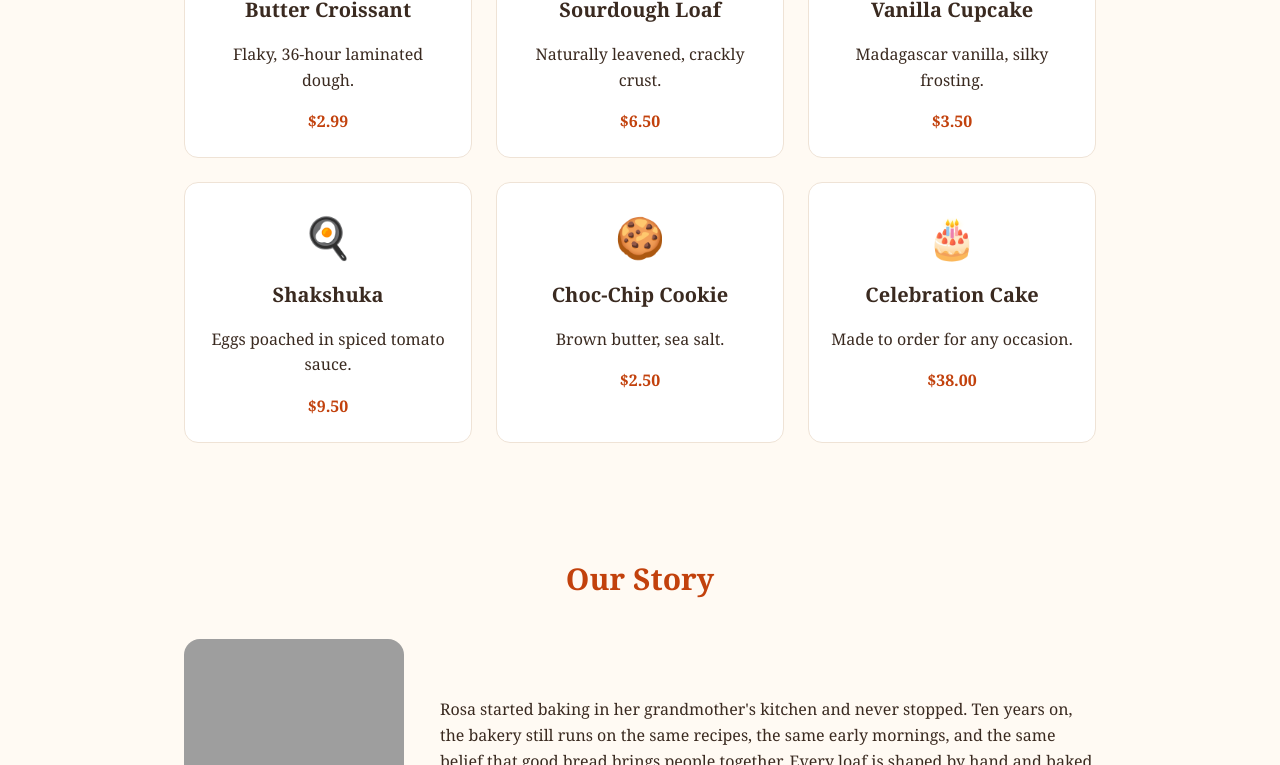
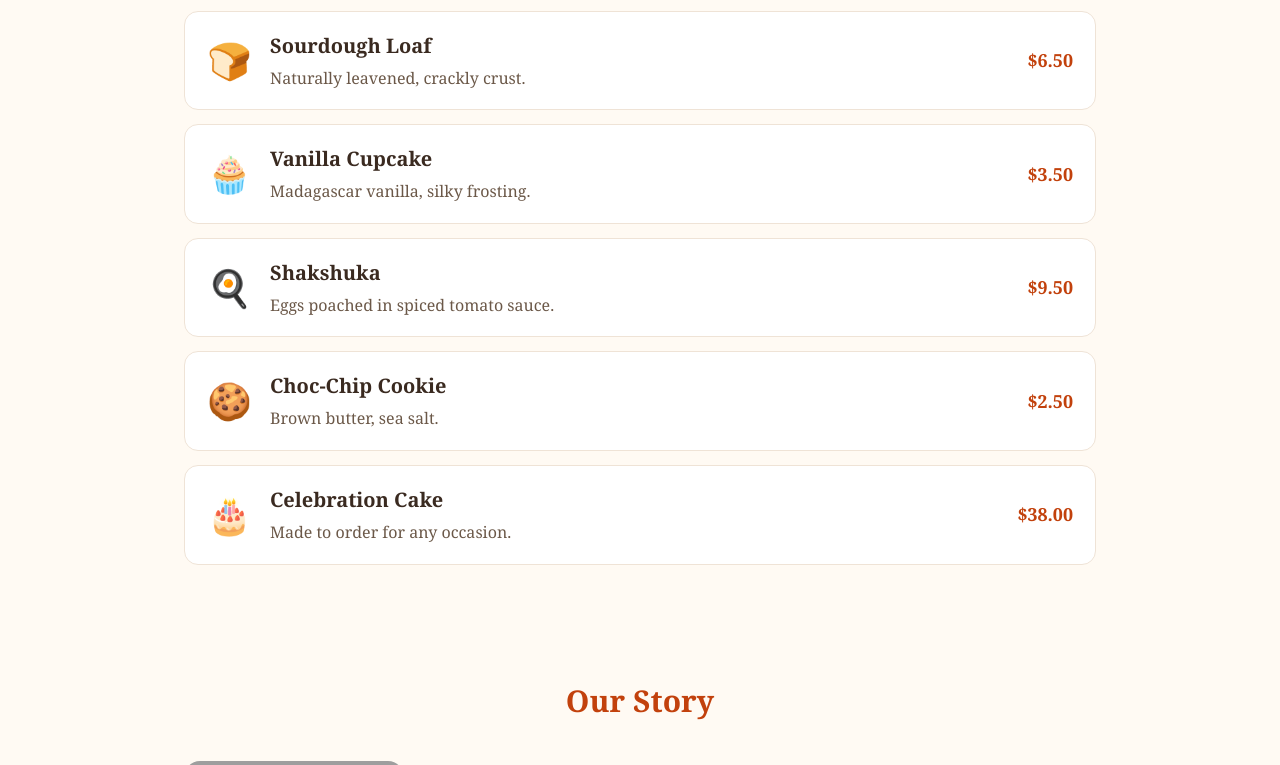
Before and after one commit to deslay1/relay-demo-bakery, a plain HTML site: page index.html in a window 1280 px wide. Shown: the part 674-1439 px from the top of the page. Drawn offline with Linux system fonts and the light colour scheme; grey boxes are pictures that could not be loaded; a script that the page names is missing.

Commit message:
RB-8: turn Today's Menu into a list
Convert the menu grid of cards into a vertical list. Each item is now
a row: emoji, name + description, price aligned right.

relay-task:95fb0ab3

```diff
--- a/index.html
+++ b/index.html
@@ -17,11 +17,13 @@
   .cta{display:inline-block;background:var(--rose);color:#fff;padding:13px 28px;border-radius:8px;text-decoration:none;font-weight:700}
   section{max-width:960px;margin:0 auto;padding:56px 24px}
   h2{font-size:30px;color:var(--rose);text-align:center;margin:0 0 36px}
-  .menu{display:grid;grid-template-columns:repeat(3,1fr);gap:24px}
-  .item{background:#fff;border:1px solid #efe3d6;border-radius:14px;padding:22px;text-align:center}
-  .item .emoji{font-size:40px}
-  .item h3{margin:10px 0 6px;font-size:20px}
-  .item .price{color:var(--rose);font-weight:700;margin-top:8px}
+  .menu{display:flex;flex-direction:column;gap:14px}
+  .item{display:flex;align-items:center;gap:18px;background:#fff;border:1px solid #efe3d6;border-radius:14px;padding:18px 22px}
+  .item .emoji{font-size:36px;flex:0 0 auto}
+  .item .info{flex:1 1 auto}
+  .item h3{margin:0 0 4px;font-size:20px}
+  .item p{margin:0;color:#6b5848}
+  .item .price{color:var(--rose);font-weight:700;margin-left:auto;flex:0 0 auto;font-size:18px}
   .about{display:flex;gap:36px;align-items:center}
   .about .pic{flex:0 0 220px;height:220px;border-radius:16px;background:#f3d9c2 url('https://images.unsplash.com/photo-1509440159596-0249088772ff?w=440') center/cover}
   footer{background:#3a2a20;color:#e9dccc;text-align:center;padding:34px 24px;font-size:14px}
@@ -46,12 +48,12 @@
   <section id="menu">
     <h2>Today's Menu</h2>
     <div class="menu">
-      <div class="item"><div class="emoji">🥐</div><h3>Butter Croissant</h3><p>Flaky, 36-hour laminated dough.</p><div class="price">$2.99</div></div>
-      <div class="item"><div class="emoji">🍞</div><h3>Sourdough Loaf</h3><p>Naturally leavened, crackly crust.</p><div class="price">$6.50</div></div>
-      <div class="item"><div class="emoji">🧁</div><h3>Vanilla Cupcake</h3><p>Madagascar vanilla, silky frosting.</p><div class="price">$3.50</div></div>
-      <div class="item"><div class="emoji">🍳</div><h3>Shakshuka</h3><p>Eggs poached in spiced tomato sauce.</p><div class="price">$9.50</div></div>
-      <div class="item"><div class="emoji">🍪</div><h3>Choc-Chip Cookie</h3><p>Brown butter, sea salt.</p><div class="price">$2.50</div></div>
-      <div class="item"><div class="emoji">🎂</div><h3>Celebration Cake</h3><p>Made to order for any occasion.</p><div class="price">$38.00</div></div>
+      <div class="item"><div class="emoji">🥐</div><div class="info"><h3>Butter Croissant</h3><p>Flaky, 36-hour laminated dough.</p></div><div class="price">$2.99</div></div>
+      <div class="item"><div class="emoji">🍞</div><div class="info"><h3>Sourdough Loaf</h3><p>Naturally leavened, crackly crust.</p></div><div class="price">$6.50</div></div>
+      <div class="item"><div class="emoji">🧁</div><div class="info"><h3>Vanilla Cupcake</h3><p>Madagascar vanilla, silky frosting.</p></div><div class="price">$3.50</div></div>
+      <div class="item"><div class="emoji">🍳</div><div class="info"><h3>Shakshuka</h3><p>Eggs poached in spiced tomato sauce.</p></div><div class="price">$9.50</div></div>
+      <div class="item"><div class="emoji">🍪</div><div class="info"><h3>Choc-Chip Cookie</h3><p>Brown butter, sea salt.</p></div><div class="price">$2.50</div></div>
+      <div class="item"><div class="emoji">🎂</div><div class="info"><h3>Celebration Cake</h3><p>Made to order for any occasion.</p></div><div class="price">$38.00</div></div>
     </div>
   </section>
 
```
